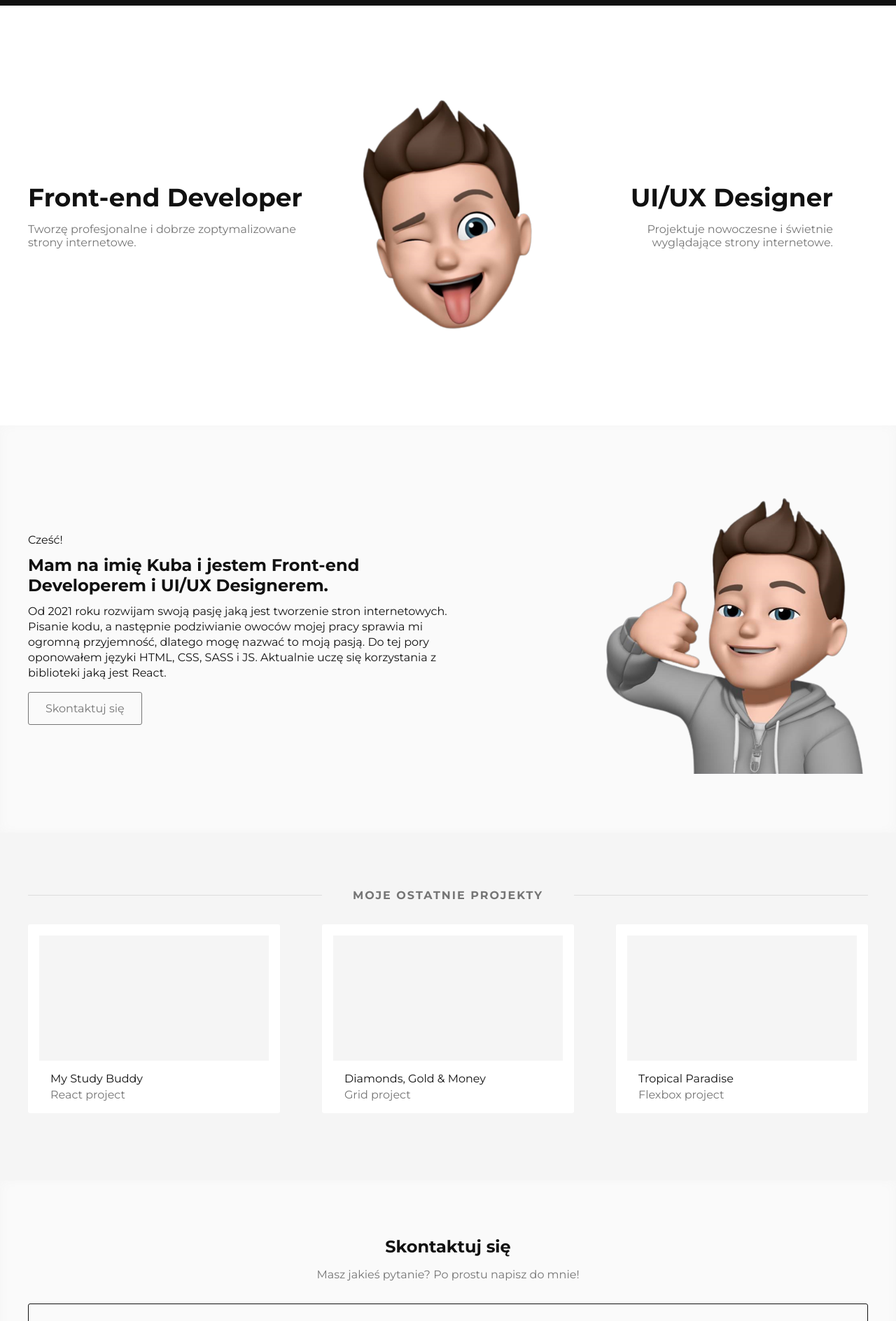
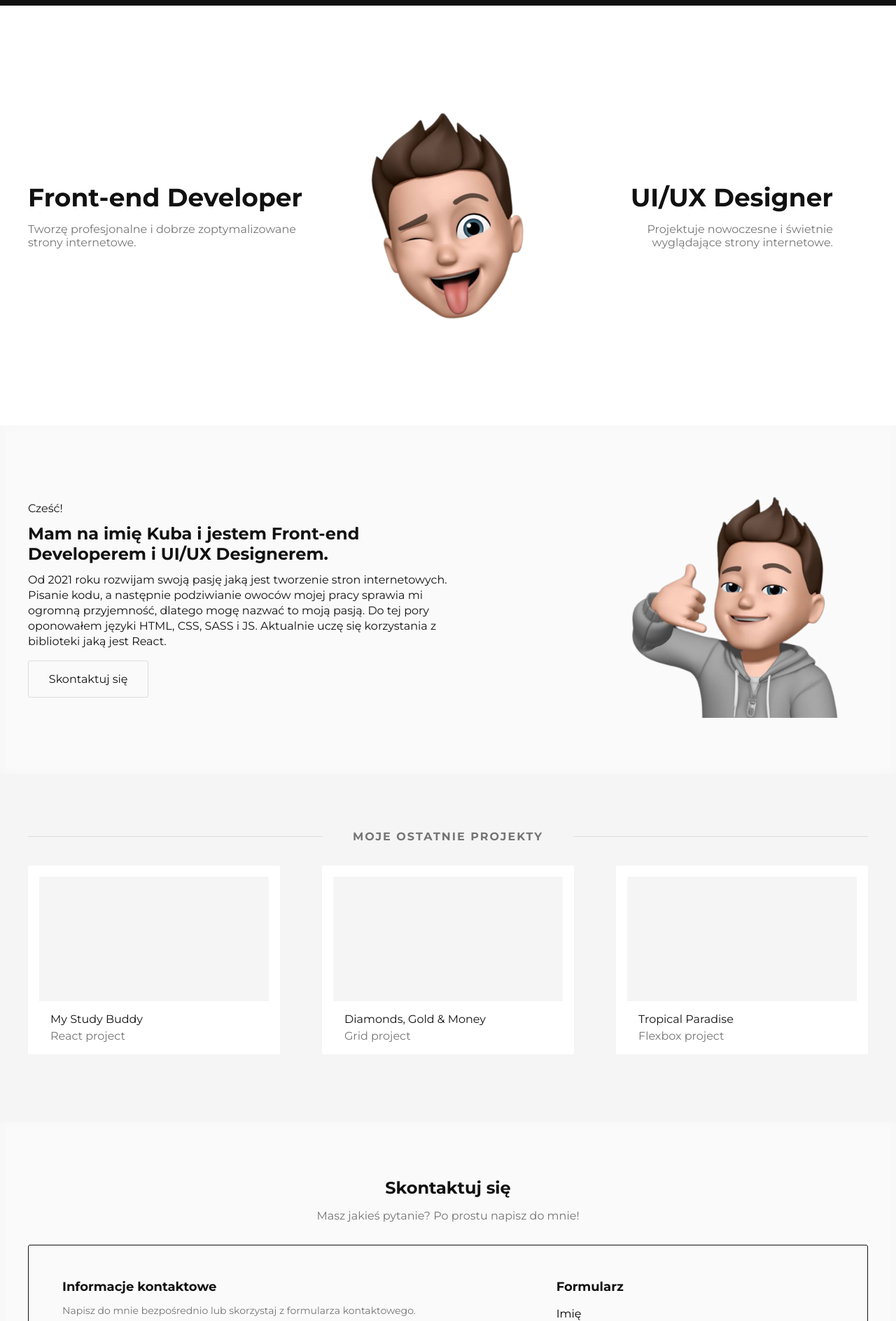
Before and after one commit to kubamielech/Portfolio, a website: page index.html in a window 1280 px wide. Shown: the part 72-1960 px from the top of the page at 70% size. Drawn offline with Linux system fonts and the light colour scheme.

Commit message:
Add files via upload

```diff
--- a/index.html
+++ b/index.html
@@ -121,6 +121,7 @@
                     </div>
                     <div class="contact__form-box">
                         <form action="/action_page.php" class="contact__form">
+                            <p class="contact__form-title">Formularz</p>
                             <label for="fname" class="contact__form-label">Imię</label>
                             <input type="text" id="fname" name="fname" class="contact__form-input">
                             <label for="email">Adres e-mail</label>
--- a/src/sass/_large.scss
+++ b/src/sass/_large.scss
@@ -93,6 +93,10 @@
             }
         }
 
+        &__text {
+            font-size: 1.6rem;
+        }
+
         &__title--two {
             width: 300px;
         }
@@ -100,12 +104,24 @@
         &__text--two {
             width: 300px;
         }
+
+        &__img {
+            width: 90%;
+        }
     }
 
     .about {
 
         &__box {
             flex-direction: row;
+        }
+
+        &__text-box {
+            font-size: 1.6rem;
+        }
+
+        &__subtitle {
+            font-size: 2.4rem;
         }
 
     }
@@ -119,6 +135,14 @@
 
     .contact {
 
+        &__title {
+            font-size: 2.4rem;
+        }
+
+        &__subtitle {
+            font-size: 1.6rem;
+        }
+
         &__info-box {
             align-items: start;
             flex-direction: row;
--- a/src/sass/_medium.scss
+++ b/src/sass/_medium.scss
@@ -0,0 +1,3 @@
+@media (min-width: 768px) {
+
+}
--- a/src/sass/main.scss
+++ b/src/sass/main.scss
@@ -94,13 +94,13 @@ body {
 		border-bottom-left-radius: 8px;
 		transform: scaleX(0%);
 		transform-origin: 100% -50%;
-		transition: transform .5s, opacity .4s;
+		transition: transform .3s, opacity .2s;
 		opacity: 0;
 		z-index: 1;
 
 		&--active {
 			transform: scaleX(100%);
-			opacity: .98;
+			opacity: 1;
 		}
 	}
 
@@ -161,16 +161,23 @@ body {
 
 	&__title {
 		margin-bottom: .4em;
-		font-size: 3rem;
+		font-size: 2.4rem;
 		color: $black;
 	}
 
 	&__text {
 		color: $gray;
+		font-size: 1.4rem;
+	}
+
+	&__img-box {
+		display: flex;
+		justify-content: center;
+		align-items: center;
 	}
 
 	&__img {
-		width: 100%;
+		width: 80%;
 		max-width: 400px;
 	}
 }
@@ -195,11 +202,12 @@ body {
 		align-items: start;
 		max-width: 600px;
 		color: $black;
+		font-size: 1.4rem;
 	}
 
 	&__subtitle {
 		margin: .5em 0;
-		font-size: 2.4rem;
+		font-size: 2rem;
 		font-weight: bold;
 	}
 
@@ -207,23 +215,28 @@ body {
 		line-height: 22px;
 	}
 
+	&__img-box {
+		display: flex;
+		justify-content: center;
+		align-items: center;
+	}
+
 	&__img {
 		margin-top: 1em;
-		width: 100%;
+		width: 80%;
 		max-width: 400px;
 	}
 
 	&__btn {
 		margin-top: 1em;
-		padding: .8em 1.5em;
+		padding: 1em 1.8em;
 		text-decoration: none;
-		color: $gray;
-		border: 1px solid $gray;
+		color: $black;
+		border: 1px solid $light-gray;
 		border-radius: 3px;
-		transition: color .3s, border .3s;
+		transition: border .3s;
 
 		&:hover {
-			color: $black;
 			border: 1px solid $black;
 		}
 	}
@@ -314,11 +327,13 @@ body {
 
 	&__title {
 		color: $black;
+		font-size: 2rem;
 	}
 
 	&__subtitle {
 		margin: 1em 0 2em 0;
 		color: $gray;
+		font-size: 1.4rem;
 	}
 
 	&__info-box {
@@ -336,11 +351,13 @@ body {
 
 		&-title {
 			color: $black;
+			font-size: 1.8rem;
 		}
 
 		&-subtitle {
 			margin: 1em 0 2em;
 			color: $gray;
+			font-size: 1.4rem;
 		}
 
 		&-text {
@@ -367,6 +384,13 @@ body {
 		display: flex;
 		flex-direction: column;
 		align-items: flex-start;
+
+		&-title {
+			margin-bottom: 1em;
+			color: $black;
+			font-weight: bold;
+			font-size: 1.8rem;
+		}
 
 		&-input {
 			margin: 1em 0;
```
Also changed, not shown: dist/css/main.min.css, dist/img/happy.png (added), dist/img/serious.png (added), dist/img/wavesLeft.svg (added), dist/img/wavesRight.svg (added), src/img/serious.png (added), src/img/wavesLeft.svg (added), src/img/wavesRight.svg (added), 1 other file.
